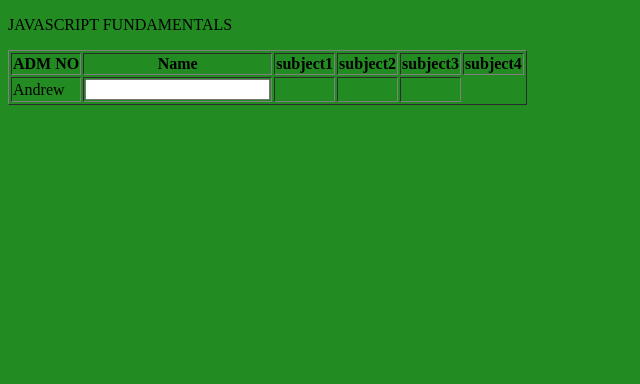
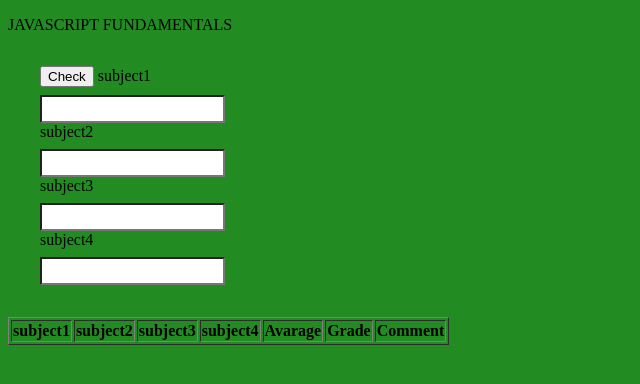
Before and after one commit to yandrew993/javascript-fundamentals, a plain HTML site: page Fundamentals-2/index.html in a window 1280 px wide. Shown: the whole page, without its empty margins (0-640 px from the left). Drawn offline with Linux system fonts and the light colour scheme.

```diff
--- a/Fundamentals-2/index.html
+++ b/Fundamentals-2/index.html
@@ -10,20 +10,25 @@
   </head>
   <body>
     <p>JAVASCRIPT FUNDAMENTALS</p>
-    <table border="1">
-      <th>ADM NO</th>
-      <th>Name</th>
+    <div class="input">
+      <button onclick="calcMarks()">Check</button>
+      <label>subject1</label><input type="number" class="text" id="subject1" />
+      <label>subject2</label><input type="number" class="text" id="subject2" />
+      <label>subject3</label><input type="number" class="text" id="subject3" />
+      <label>subject4</label><input type="number" class="text" id="subject4" />
+    </div>
+    <div>
+      <table id="resultTable" border="1">
+        <tr>
           <th>subject1</th>
           <th>subject2</th>
           <th>subject3</th>
           <th>subject4</th>
-      <tr>
-        <td>Andrew</td>
-        <td><input type="text" /></td>
-        <td></td>
-        <td></td>
-        <td></td>
+          <th>Avarage</th>
+          <th>Grade</th>
+          <th>Comment</th>
         </tr>
       </table>
+    </div>
   </body>
 </html>
--- a/Fundamentals-2/javascript.js
+++ b/Fundamentals-2/javascript.js
@@ -277,7 +277,7 @@
   console.log("..." + str);
 };
 printForcast(arrs);
-*/
+
 //Challenge
 const marks = [56, 65, 43, 67, 87, 10];
 const grades = [];
@@ -298,3 +298,51 @@
   return grades;
 };
 console.log(avarageMarks(marks));
+*/
+function calcMarks() {
+  const sub1 = document.getElementById("subject1");
+  const subject1 = parseInt(sub1.value);
+  const sub2 = document.getElementById("subject2");
+  const subject2 = parseInt(sub2.value);
+  const sub3 = document.getElementById("subject3");
+  const subject3 = parseInt(sub3.value);
+  const sub4 = document.getElementById("subject4");
+  const subject4 = parseInt(sub4.value);
+  let avarage = Math.round((subject1 + subject2 + subject3 + subject4) / 4);
+  let grade, comment;
+  if (avarage >= 70) {
+    grade = "A";
+    comment = "Excellent";
+  } else if (avarage >= 60) {
+    grade = "B";
+    comment = "Very Good";
+  } else if (avarage >= 50) {
+    grade = "C";
+    comment = "Good";
+  } else {
+    grade = "D";
+    comment = "Poor";
+  }
+
+  const resultTable = document.getElementById("resultTable");
+  const newRow = resultTable.insertRow(-1);
+  const sub1cell = newRow.insertCell(0);
+  const sub2cell = newRow.insertCell(1);
+  const sub3cell = newRow.insertCell(2);
+  const sub4cell = newRow.insertCell(3);
+  const avaragecell = newRow.insertCell(4);
+  const gradecell = newRow.insertCell(5);
+  const commentcell = newRow.insertCell(6);
+
+  sub1cell.innerHTML = subject1;
+  sub2cell.innerHTML = subject2;
+  sub3cell.innerHTML = subject3;
+  sub4cell.innerHTML = subject4;
+  avaragecell.innerHTML = avarage;
+  gradecell.innerHTML = grade;
+  commentcell.innerHTML = comment;
+  sub1.value = "";
+  sub2.value = "";
+  sub3.value = "";
+  sub4.value = "";
+}
--- a/Fundamentals-2/style.css
+++ b/Fundamentals-2/style.css
@@ -1,3 +1,15 @@
-body{
-    background-color:forestgreen ;
+body {
+  background-color: forestgreen;
 }
+.input {
+  margin: 2rem;
+  align-items: center;
+}
+.text {
+  margin-top: 0.5rem;
+  align-items: center;
+  text-align: center;
+  display: flex;
+  border-radius: 0.5%;
+  padding-bottom: 0.5rem;
+}
```
Also changed, not shown: Guess-Number/final.js (added, +110 -0 lines), Guess-Number/gues-number.js (+10 -2 lines). Lines whose indentation alone changed are shown as unchanged.
